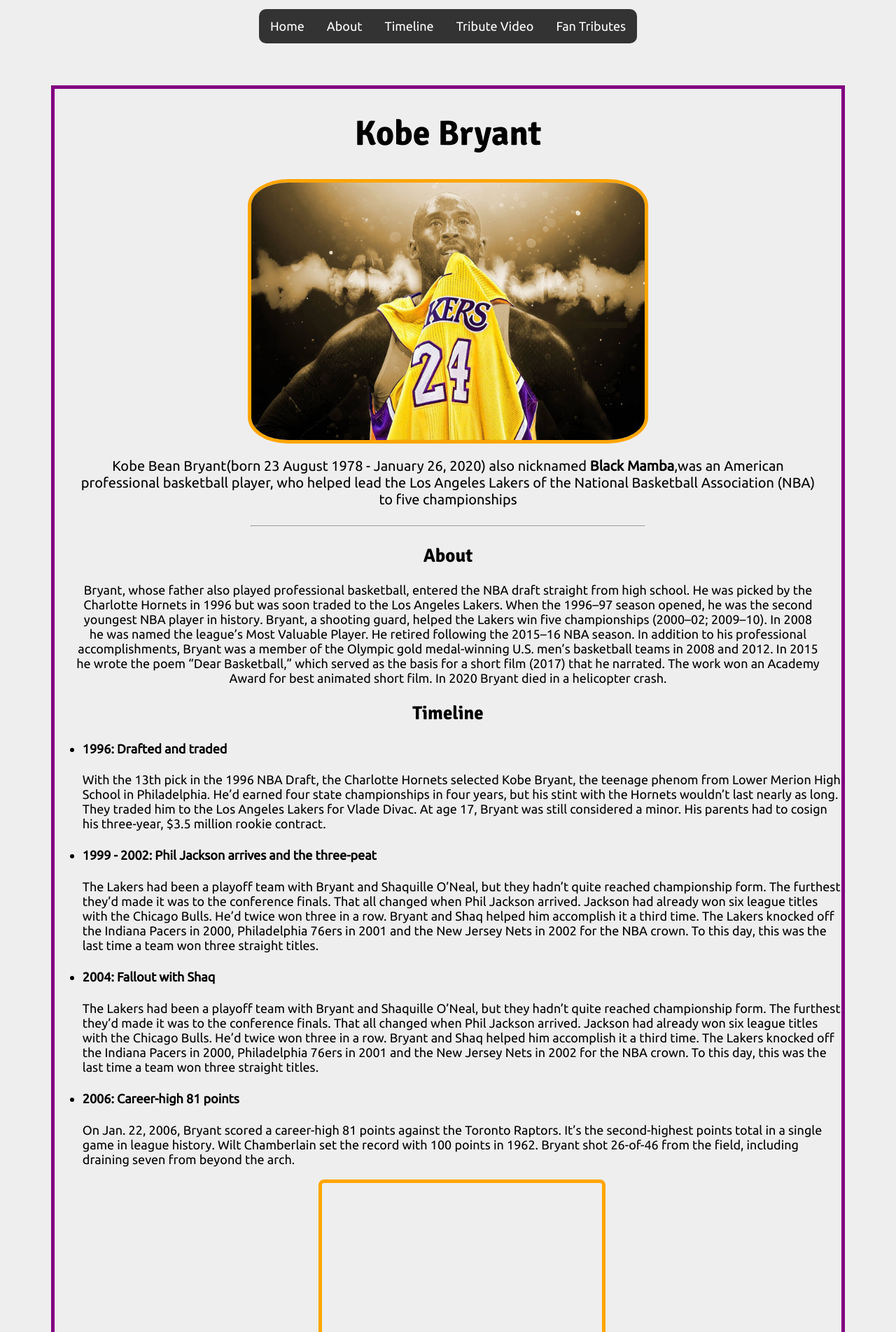
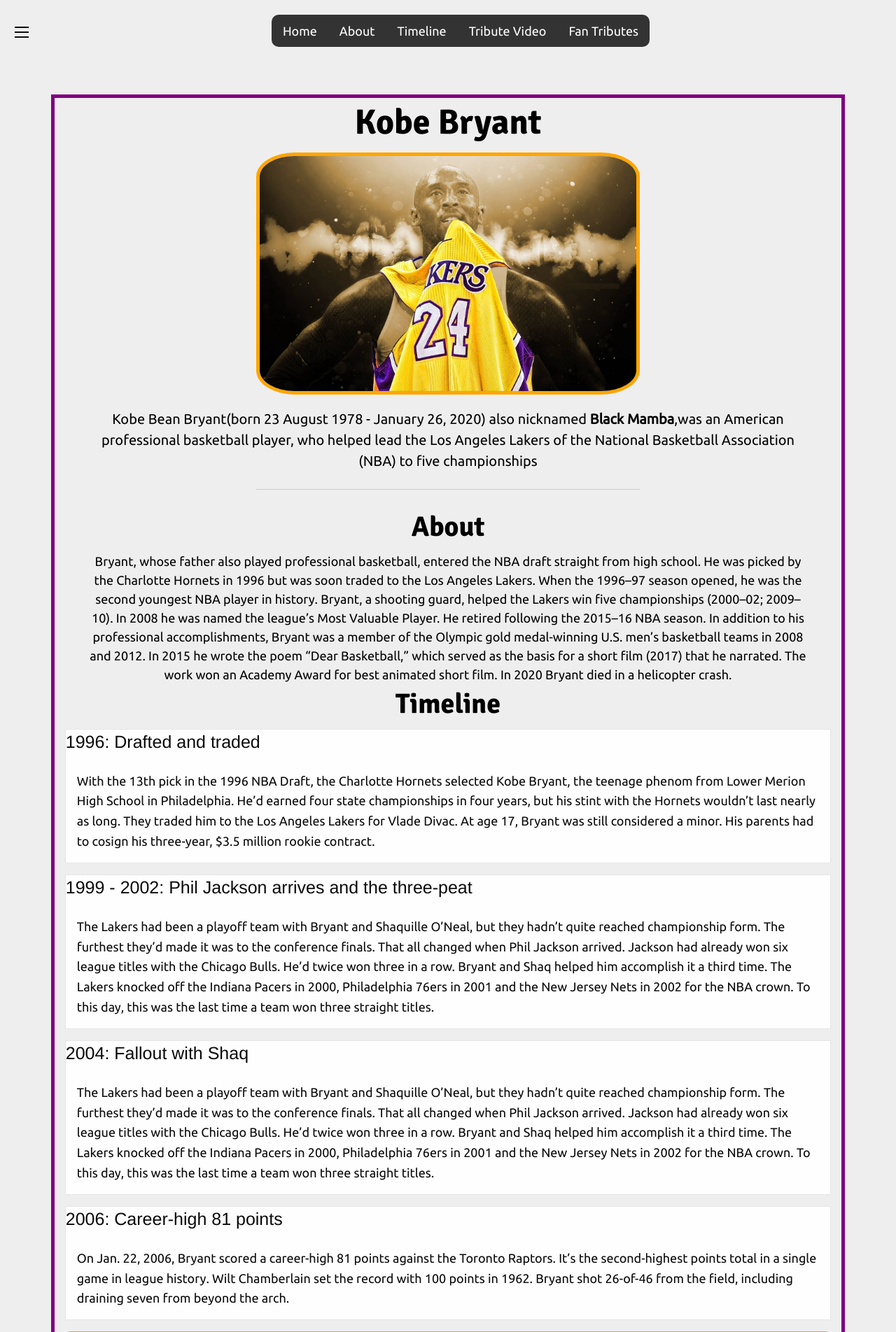
Before and after one commit to vinnAnony/tribute-project, a PHP site: page / in a window 1280 px wide. Shown: the top 1904 px of the page at 70% size. Run offline with PHP 8.4, Linux system fonts and the light colour scheme; some libraries are stand-ins or nearby versions; grey boxes are pictures that could not be loaded.

Commit message:
Added foundation css

```diff
--- a/assets/css/style.css
+++ b/assets/css/style.css
@@ -1,4 +1,5 @@
 @import url("https://fonts.googleapis.com/css2?family=Ubuntu&family=Signika:wght@700&display=swap");
+@import url(../../node_modules/foundation-sites/dist/css/foundation.css);
 @media (max-width: 700px) {
   #container {
     flex-direction: column; } }
@@ -11,25 +12,24 @@
   font-family: Ubuntu, serif;
   font-size: 18px; }
 
-nav {
-  display: flex;
-  justify-content: center; }
-  nav ul {
+.myNav {
+  background-color: transparent !important; }
+  .myNav ul {
     list-style-type: none;
     margin: 0;
     padding: 0;
     overflow: hidden;
     background-color: #333;
     border-radius: 10px; }
-  nav li {
+  .myNav li {
     float: left; }
-    nav li a {
+    .myNav li a {
       text-align: center;
       display: block;
       color: white;
       padding: 14px 16px;
       text-decoration: none; }
-    nav li a:hover {
+    .myNav li a:hover {
       background-color: #111; }
 
 hr {
--- a/assets/scss/style.scss
+++ b/assets/scss/style.scss
@@ -1,4 +1,5 @@
 @import url('https://fonts.googleapis.com/css2?family=Ubuntu&family=Signika:wght@700&display=swap');
+@import "../../node_modules/foundation-sites/dist/css/foundation.css";
 
 @media (max-width: 700px) {
   #container {
@@ -22,9 +23,10 @@
   font-family: $ubuntu;
   font-size: 18px;
 }
-nav{
-  display: flex;
-  justify-content: center;
+.myNav{
+  //display: flex;
+  //justify-content: center;
+  background-color: transparent !important;
 
   ul {
     list-style-type: none;
--- a/index.html
+++ b/index.html
@@ -2,22 +2,29 @@
 <html lang="en">
 <head>
     <meta charset="UTF-8">
+    <meta name = "viewport" content = "width = device-width, initial-scale = 1.0" />
     <link href="assets/css/style.css" rel="stylesheet">
     <title>Kobe Bryant</title>
 </head>
-<body>
-<header>
-    <nav>
-        <ul>
-            <li><a href="#container">Home</a></li>
+<body class="primary">
+<div class="sticky-container">
+<div class="top-bar myNav sticky" data-sticky>
+    <div class="top-bar-title">
+        <button class="menu-icon dark" type="button" data-toggle="responsive-menu" data-hide-for="medium"></button>
+    </div>
+    <div class="float-center responsive-menu">
+        <ul class="vertical medium-horizontal menu">
+            <li><a href="#home">Home</a></li>
             <li><a href="#brief-intro">About</a></li>
             <li><a href="#timeline">Timeline</a></li>
             <li><a href="#tribute-video">Tribute Video</a></li>
             <li><a href="#fan-tributes">Fan Tributes</a></li>
         </ul>
-    </nav>
-</header>
-<main id="container">
+    </div>
+</div>
+</div>
+
+<main id="container" class="grid-container">
     <h1 class="heading">Kobe Bryant</h1>
     <img id="main-image" class="main-image" width="600" height="368" src="assets/images/kobe-bryant.jpeg" alt="Kobe Bryant">
     <article id="brief-intro">
@@ -30,67 +37,75 @@
     </section>
     <section id="timeline">
         <h2 class="heading">Timeline</h2>
-        <ul>
-            <li>
-                <aside>
+        <div class="card">
             <h4>1996: Drafted and traded</h4>
+            <div class="card-section">
                 <p>
                     With the 13th pick in the 1996 NBA Draft, the Charlotte Hornets selected Kobe Bryant, the teenage phenom from Lower Merion High School in Philadelphia. He’d earned four state championships in four years, but his stint with the Hornets wouldn’t last nearly as long. They traded him to the Los Angeles Lakers for Vlade Divac. At age 17, Bryant was still considered a minor. His parents had to cosign his three-year, $3.5 million rookie contract.
                 </p>
-                </aside>
-            </li>
-            <li>
-                <aside>
+            </div>
+        </div>
+        <div class="card">
             <h4>1999 - 2002: Phil Jackson arrives and the three-peat</h4>
+            <div class="card-section">
                 <p>
                     The Lakers had been a playoff team with Bryant and Shaquille O’Neal, but they hadn’t quite reached championship form. The furthest they’d made it was to the conference finals. That all changed when Phil Jackson arrived. Jackson had already won six league titles with the Chicago Bulls. He’d twice won three in a row. Bryant and Shaq helped him accomplish it a third time. The Lakers knocked off the Indiana Pacers in 2000, Philadelphia 76ers in 2001 and the New Jersey Nets in 2002 for the NBA crown. To this day, this was the last time a team won three straight titles.
                 </p>
-                </aside>
-            </li>
-            <li>
-                <aside>
+            </div>
+        </div>
+
+        <div class="card">
             <h4>2004: Fallout with Shaq</h4>
+            <div class="card-section">
                 <p>
                     The Lakers had been a playoff team with Bryant and Shaquille O’Neal, but they hadn’t quite reached championship form. The furthest they’d made it was to the conference finals. That all changed when Phil Jackson arrived. Jackson had already won six league titles with the Chicago Bulls. He’d twice won three in a row. Bryant and Shaq helped him accomplish it a third time. The Lakers knocked off the Indiana Pacers in 2000, Philadelphia 76ers in 2001 and the New Jersey Nets in 2002 for the NBA crown. To this day, this was the last time a team won three straight titles.
                 </p>
-                </aside>
-            </li>
-            <li>
-                <aside>
+            </div>
+        </div>
+
+        <div class="card">
             <h4>2006: Career-high 81 points</h4>
+            <div class="card-section">
                 <p>
                     On Jan. 22, 2006, Bryant scored a career-high 81 points against the Toronto Raptors. It’s the second-highest points total in a single game in league history. Wilt Chamberlain set the record with 100 points in 1962. Bryant shot 26-of-46 from the field, including draining seven from beyond the arch.
                 </p>
-                </aside>
-            </li>
-            <section id="tribute-video">
+            </div>
+        </div>
+
+        <section id="tribute-video" class="large-flex-child-auto">
+            <div class="flex-video">
                 <iframe src="https://player.vimeo.com/video/1038199?h=97b744d65a&title=0&byline=0&portrait=0" width="400" height="300" frameborder="0" allow="autoplay; fullscreen; picture-in-picture" allowfullscreen></iframe>
+            </div>
         </section>
-            <li>
-            <aside>
+
+
+        <div class="card">
             <h4>2017: Jersey retirement</h4>
+            <div class="card-section">
                 <p>
                     On Dec. 18, 2017, the Lakers retired Bryant’s jersey numbers. He’d worn No. 8 until 2006, when he changed to No. 24. He’d first worn 24 in high school before changing to 33.
                 </p>
-            </aside>
-        </li>
-            <li>
-                <aside>
+            </div>
+        </div>
+
+        <div class="card">
             <h4>2018: Oscar</h4>
+            <div class="card-section">
                 <p>
                     In April 2017, Bryant made an animated short film out of his “Dear Basketball” poem. The following March, he added another trophy to his collection. “Dear Basketball” won the Oscar for Best Animated short Film at the 90th Academy Awards. The film also took home a Sports Emmy and the Annie Award that year.
                 </p>
-                </aside>
-            </li>
-            <li>
-                <aside>
+            </div>
+        </div>
+
+        <div class="card">
             <h4>2020: Kobe Bryant Passes Away</h4>
+            <div class="card-section">
                 <p>
                     On January 26, 2020, Bryant was onboard a Sikorsky S-76 helicopter that crashed in the Los Angeles suburb of Calabasas. Nine people, including Bryant and his 13-year-old daughter Gianna "Gigi," died. The helicopter was on its way from Orange County to Thousands Oaks, California where Bryant was scheduled to coach a tournament game at Mamba Sports Academy.
                 </p>
-                </aside>
-            </li>
-        </ul>
+            </div>
+        </div>
+
     </section>
     <section id="fan-tributes">
         <h2 class="heading">Fan Tributes</h2>
@@ -111,13 +126,20 @@
                 <option value="somalia">Somalia</option>
             </select>
             <textarea name="tribute" placeholder="Your fan tribute"></textarea>
-            <input type="submit" value="Send Tribute">
+            <input class="primary" type="submit" value="Send Tribute">
         </form>
     </section>
+
 </main>
 
 <footer>
     <b>Made with <3 by Vinn Njeru.</b>
 </footer>
+<script src="node_modules/foundation-sites/dist/js/foundation.js"></script>
+<script>
+    $(document).ready(function() {
+        $(document).foundation();
+    })
+</script>
 </body>
 </html>
--- a/package.json
+++ b/package.json
@@ -16,5 +16,8 @@
   "bugs": {
     "url": "https://github.com/vinnAnony/tribute-project/issues"
   },
-  "homepage": "https://github.com/vinnAnony/tribute-project#readme"
+  "homepage": "https://github.com/vinnAnony/tribute-project#readme",
+  "dependencies": {
+    "foundation-sites": "^6.7.4"
+  }
 }
```
Also changed, not shown: package-lock.json (added). Lines whose indentation alone changed are shown as unchanged.
